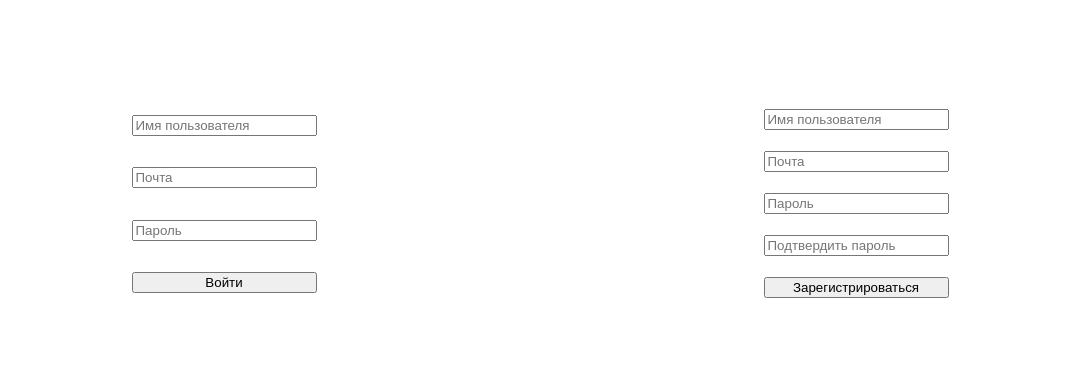
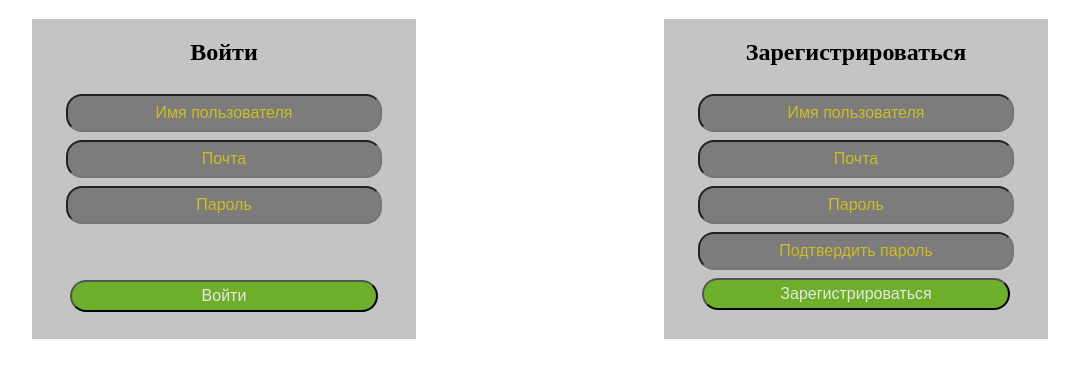
Before and after one commit to iskander232/full-stack, a React app in the folder strange-blog/frontend/: page / in a window 1280 px wide. Shown: the part 61-438 px from the top of the page, without its empty margins (100-1179 px from the left). Built offline with nearby package versions, Linux system fonts and the light colour scheme.

Commit message:
autorization styles

```diff
--- a/strange-blog/frontend/src/components/App.js
+++ b/strange-blog/frontend/src/components/App.js
@@ -1,10 +1,20 @@
-import React from 'react'
+import React, {useState} from 'react'
 import Authorization from "./authorization/Authorization";
+import createUsersStore from "./redux/usersStore/createUsersStore";
+import PostsPage from "./postsPage/PostsPage";
 
 function App() {
-    return (
-        <Authorization />
-    );
+    const usersStore = createUsersStore([]);
+    const [user, changeUser] = useState({name: '', mail: '', password: '', ready: false})
+    if (!user.ready) {
+        return (
+            <Authorization usersStore={usersStore} changeUser={changeUser}/>
+        );
+    } else {
+        return (
+            <PostsPage user={user.name}/>
+        )
+    }
 }
 
 export default App;
--- a/strange-blog/frontend/src/components/authorization/Authorization.js
+++ b/strange-blog/frontend/src/components/authorization/Authorization.js
@@ -3,13 +3,14 @@ import LogIn from "./LogIn";
 import Registration from "./Registration";
 import './index.css'
 
-function Authorization() {
+function Authorization(props) {
+    const {usersStore, changeUser} = props;
     return (
         <div>
             <h1>Авторизация</h1>
             <div className="autorization">
-                <LogIn className="autorization-elem"/>
-                <Registration className="autorization-elem"/>
+                <LogIn className="autorization-elem" usersStore={usersStore} changeUser={changeUser}/>
+                <Registration className="autorization-elem" usersStore={usersStore} changeUser={changeUser}/>
             </div>
         </div>
     );
--- a/strange-blog/frontend/src/components/authorization/Button/index.css
+++ b/strange-blog/frontend/src/components/authorization/Button/index.css
@@ -1,34 +1,27 @@
-.button {
-    height: 32px;
-    font-size: 15px;
-    padding: 0 16px;
-
-    border-radius: 8px;
-    border: 1px solid #c5c5c5;
-    cursor: pointer;
+button {
+    height: 4vh;
+    width: 24vw;
+    margin-top: 1vh;
+    font-size: 2vmin;
+    border-radius: 2vmin;
+    background-color: #6DAF2A;
+    text-align: center;
+    color: #eae4e4;
 }
 
-.button:hover {
-    background-color: #1ca28a;
-    color: white;
+button.error {
+    border: 1vmin solid #de8181;
 }
 
-.button:active {
-    background-color: #009379;
+button:focus {
+    outline: none;
 }
 
-.button:focus {
-    outline: none;
-
-    box-shadow: 0 0 0 2px #ffffff, 0 0 0 4px #FBD1DC
+button::placeholder {
+    color: #000000;
+    text-align: center;
 }
 
-.button[disabled] {
-    opacity: 0.5;
-    pointer-events: none;
-    user-select: none;
+.margin_top {
+    margin-top: 7vh;
 }
-
-.primary {
-    background-color: #34BBA3;
-}
--- a/strange-blog/frontend/src/components/authorization/Button/index.js
+++ b/strange-blog/frontend/src/components/authorization/Button/index.js
@@ -2,13 +2,9 @@ import React from 'react'
 import classnames from 'classnames'
 import styles from './index.css'
 
-export default function Button({children, primary, onClick}) {
-
-    const className = classnames(styles.button, {
-        [styles.primary]: !!primary
-    });
+export default function Button({children, updates, onClick}) {
 
     return (
-        <button className={className} onClick={onClick}>{children}</button>
+        <button className={updates} onClick={onClick}>{children}</button>
     )
 }
--- a/strange-blog/frontend/src/components/authorization/Input/index.css
+++ b/strange-blog/frontend/src/components/authorization/Input/index.css
@@ -1,22 +1,23 @@
-.input {
-    height: 32px;
-    font-size: 15px;
-    padding: 0 10px;
-    border: 1px solid #c5c5c5;
-
-    border-radius: 8px;
+input {
+    height: 4vh;
+    width: 24vw;
+    margin-top: 1vh;
+    font-size: 2vmin;
+    border-radius: 2vmin;
+    background-color: #7C7C7C;
+    text-align: center;
+    color: #C4C4C4;
 }
 
-.input.error {
-    border: 1px solid red;
-}
-
-.input:hover {
-    background-color: #c5c5c5;
+input.error {
+    border: 1vmin solid #de8181;
 }
 
 input:focus {
     outline: none;
+}
 
-    box-shadow: 0 0 0 2px #ffffff, 0 0 0 4px #FBD1DC
+input::placeholder {
+    color: #CCBB24;
+    text-align: center;
 }
--- a/strange-blog/frontend/src/components/authorization/Input/index.js
+++ b/strange-blog/frontend/src/components/authorization/Input/index.js
@@ -1,19 +1,14 @@
 import React from 'react'
-import classnames from 'classnames'
-import styles from './index.css'
+import  './index.css'
 
-export default function Input({name, type, placeholder, error, onChange, value}) {
-
-    const className = classnames(styles.input, {
-        [styles.error]: !!error
-    });
-
+function Input({name, type, placeholder, onChange, value}) {
     return (
-        <input className={className}
-               name={name}
+        <input name={name}
                type={type}
                placeholder={placeholder}
                onChange={onChange}
                value={value}/>
     )
 }
+
+export default Input;
--- a/strange-blog/frontend/src/components/authorization/LogIn.js
+++ b/strange-blog/frontend/src/components/authorization/LogIn.js
@@ -2,13 +2,14 @@ import React from 'react'
 import './index.css'
 import Input from "./Input";
 import Button from "./Button";
-import usersStore from "../redux/usersStore/usersStore";
 
-function LogIn() {
+function LogIn(props) {
+    const {usersStore, changeUser} = props;
     const localUser = {
         name: '',
         mail: '',
-        password: ''
+        password: '',
+        ready: false
     }
 
     const changeHandler = event => {
@@ -17,18 +18,23 @@ function LogIn() {
 
     const submitHandler = event => {
         const users = usersStore.getState()
-
-        if (users.some(user => user.name === localUser.name && user.password === localUser.password)) {
-            console.log("dsadsadsad");
+        if (users.some(
+            user =>
+                user.name === localUser.name &&
+                user.password === localUser.password &&
+                user.mail === localUser.mail)) {
+            localUser.ready = true;
+            changeUser(localUser)
         }
     }
 
     return (
         <div className="inputs">
+            <h2>Войти</h2>
             <Input placeholder="Имя пользователя" onChange={changeHandler}/>
             <Input type="email" placeholder="Почта" onChange={changeHandler}/>
             <Input type="password" placeholder="Пароль" onChange={changeHandler}/>
-            <Button onClick={submitHandler}>Войти</Button>
+            <Button onClick={submitHandler} updates="margin_top">Войти</Button>
         </div>
     );
 }
--- a/strange-blog/frontend/src/components/authorization/Registration.js
+++ b/strange-blog/frontend/src/components/authorization/Registration.js
@@ -2,15 +2,43 @@ import React from 'react'
 import Input from "./Input";
 import Button from "./Button";
 import './index.css'
+import addUser from "../redux/usersStore/addUser";
 
-function Registration(){
+function Registration(props) {
+    const {usersStore, changeUser} = props;
+    const localUser = {
+        name: '',
+        mail: '',
+        password: '',
+        repeatPassword: '',
+        ready: false
+    };
+
+    const changeHandler = event => {
+        localUser[event.target.name] = event.target.value;
+    }
+
+    const submitHandler = event => {
+        const users = usersStore.getState();
+        if (users.some(user => user.name === localUser.name)) {
+            //ToDo add bad situation
+        } else {
+            if (localUser.password === localUser.repeatPassword) {
+                addUser(usersStore);
+                localUser.ready = true;
+                changeUser(localUser);
+            }
+        }
+    }
+
     return (
         <div className="inputs">
-            <Input placeholder="Имя пользователя"/>
-            <Input type="email" placeholder="Почта"/>
-            <Input type="password" placeholder="Пароль"/>
+            <h2>Зарегистрироваться</h2>
+            <Input placeholder="Имя пользователя" onChange={changeHandler}/>
+            <Input type="email" placeholder="Почта" onChange={changeHandler}/>
+            <Input type="password" placeholder="Пароль" onChange={changeHandler}/>
             <Input type="password" placeholder="Подтвердить пароль"/>
-            <Button>Зарегистрироваться</Button>
+            <Button onClick={submitHandler} flag={false}>Зарегистрироваться</Button>
         </div>
     );
 }
--- a/strange-blog/frontend/src/components/authorization/index.css
+++ b/strange-blog/frontend/src/components/authorization/index.css
@@ -1,4 +1,8 @@
 h1 {
+    text-align: center;
+}
+
+h2{
     text-align: center;
 }
 
@@ -11,14 +15,15 @@ h1 {
 .autorization-elem {
     display: flex;
     flex-direction: column;
-    margin: 100vh;
+    margin: 3vh;
 }
 
 
 .inputs {
+    width: 30vw;
+    height: 40vh;
     display: flex;
     flex-direction: column;
-    justify-content: space-around;
-    padding-top: 10vh;
-    height: 210px;
+    align-items: center;
+    background-color: #C4C4C4;
 }
--- a/strange-blog/frontend/src/components/postsPage/PostsPage.js
+++ b/strange-blog/frontend/src/components/postsPage/PostsPage.js
@@ -1,6 +1,7 @@
-import React, {useState} from 'react'
+import React from 'react'
 
-function PostsPage(user) {
+function PostsPage(props) {
+    const {user} = props
     return (
         <h1>{user}</h1>
     )
--- /dev/null
+++ b/strange-blog/frontend/src/components/redux/ReducerStates.js
@@ -0,0 +1,5 @@
+const ReducerStates = {
+    addUser:'addUser'
+}
+
+export default ReducerStates
--- a/strange-blog/frontend/src/components/redux/usersStore/addUser.js
+++ b/strange-blog/frontend/src/components/redux/usersStore/addUser.js
@@ -1,7 +1,8 @@
-import usersStore from "./usersStore";
+import usersStore from "./createUsersStore";
+import ReducerStates from "../ReducerStates";
 
-function addUser(newUser) {
-    usersStore.dispatch({value: newUser});
+function addUser(store, newUser) {
+    store.dispatch({value: newUser, type: ReducerStates.addUser});
 }
 
 export default addUser;
--- /dev/null
+++ b/strange-blog/frontend/src/components/redux/usersStore/createUsersStore.js
@@ -0,0 +1,9 @@
+import {createStore} from 'redux';
+import reducer from "./reducer";
+
+function createUsersStore() {
+    return createStore(reducer, [])
+
+}
+
+export default createUsersStore;
--- a/strange-blog/frontend/src/components/redux/usersStore/reducer.js
+++ b/strange-blog/frontend/src/components/redux/usersStore/reducer.js
@@ -1,5 +1,10 @@
+import ReducerStates from "../ReducerStates";
+
 function reducer(state, action) {
-    return [...state, action.value];
+    if (action.type === ReducerStates.addUser) {
+        return [...state, action.value];
+    }
+    return state;
 }
 
 export default reducer;
--- a/strange-blog/frontend/src/components/redux/usersStore/usersStore.js
+++ /dev/null
@@ -1,6 +0,0 @@
-import {createStore} from 'redux';
-import reducer from "./reducer";
-
-const usersStore = createStore(reducer, [{name: 'a', mail: 'a', password: 'a'}]);
-
-export default usersStore;
```
